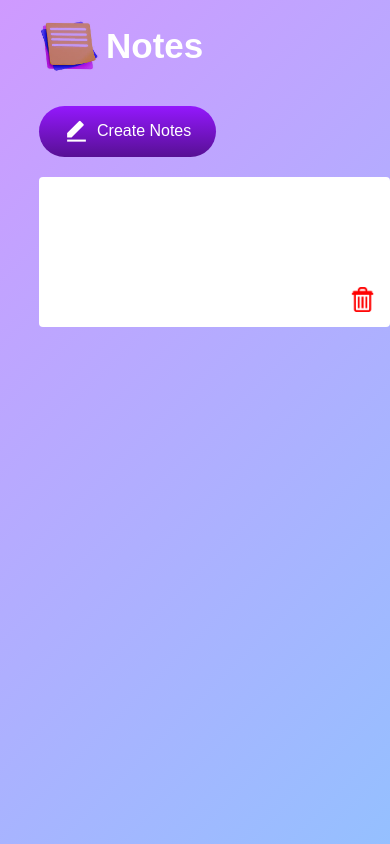
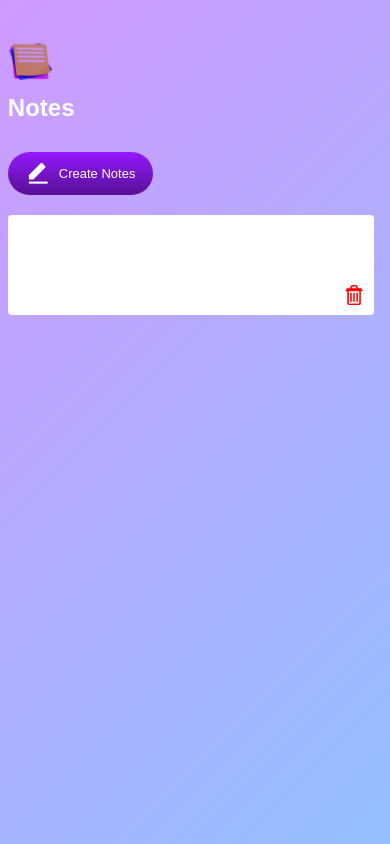
Before and after one commit to amjid-khan/Note-App, a plain HTML site: page index.html in a window 390 px wide. Both pictures are taken after a click on the button "Create Notes". Drawn offline with nearby package versions, Linux system fonts and the light colour scheme.

Commit message:
add a responsive functionality

```diff
--- a/java.js
+++ b/java.js
@@ -1,18 +1,52 @@
+
 const noteContainer = document.querySelector(".notes-container");
 const createBtn = document.querySelector(".btn");
-const notes = document.querySelectorAll(".input-box");
 
+// Load saved notes from localStorage
+window.addEventListener("load", () => {
+  const savedNotes = JSON.parse(localStorage.getItem("notes")) || [];
+  savedNotes.forEach((noteText) => {
+    addNoteToDOM(noteText);
+  });
+});
+
+// Create button click
 createBtn.addEventListener("click", () => {
+  addNoteToDOM("");
+  saveNotesToLocalStorage();
+});
+
+// Add a note to the DOM
+function addNoteToDOM(text) {
   let inputBox = document.createElement("p");
   let img = document.createElement("img");
+
   inputBox.className = "input-box";
   inputBox.setAttribute("contenteditable", "true");
+  inputBox.innerText = text;
+
   img.src = "download.png";
-    noteContainer.appendChild(inputBox).append(img);
-})
+  inputBox.appendChild(img);
+  noteContainer.appendChild(inputBox);
 
-noteContainer.addEventListener("click", function(e) {
-    if(e.target.tagName === "IMG"){
+  // Save note whenever content changes
+  inputBox.addEventListener("input", saveNotesToLocalStorage);
+}
+
+// Delete note
+noteContainer.addEventListener("click", function (e) {
+  if (e.target.tagName === "IMG") {
     e.target.parentElement.remove();
+    saveNotesToLocalStorage();
   }
-})
+});
+
+// Save notes to localStorage
+function saveNotesToLocalStorage() {
+  const notes = document.querySelectorAll(".input-box");
+  let data = [];
+  notes.forEach((note) => {
+    data.push(note.innerText.replace("\n", "").trim());
+  });
+  localStorage.setItem("notes", JSON.stringify(data));
+}
--- a/style.css
+++ b/style.css
@@ -60,3 +60,62 @@
     right: 15px;
     cursor: pointer;
 }
+
+/* Media Queries */
+@media (max-width: 768px) {
+    .container {
+        padding-left: 5%;
+        padding-top: 6%;
+        padding-right: 4%;
+    }
+
+    .container h1 {
+        font-size: 28px;
+        flex-direction: column;
+        align-items: flex-start;
+    }
+
+    .container h1 img {
+        width: 45px;
+        margin-bottom: 10px;
+    }
+
+    .container button {
+        padding: 10px 20px;
+        font-size: 14px;
+    }
+
+    .input-box {
+        max-width: 100%;
+        min-height: 120px;
+        padding: 15px;
+    }
+
+    .input-box img {
+        width: 20px;
+        bottom: 10px;
+        right: 10px;
+    }
+}
+
+@media (max-width: 480px) {
+    .container {
+        padding-left: 2%;
+        padding-top: 10%;
+
+    }
+
+    .container h1 {
+        font-size: 24px;
+    }
+
+    .container button {
+        font-size: 13px;
+        padding: 8px 18px;
+    }
+
+    .input-box {
+        min-height: 100px;
+        padding: 12px;
+    }
+}
```
Lines whose indentation alone changed are shown as unchanged.
